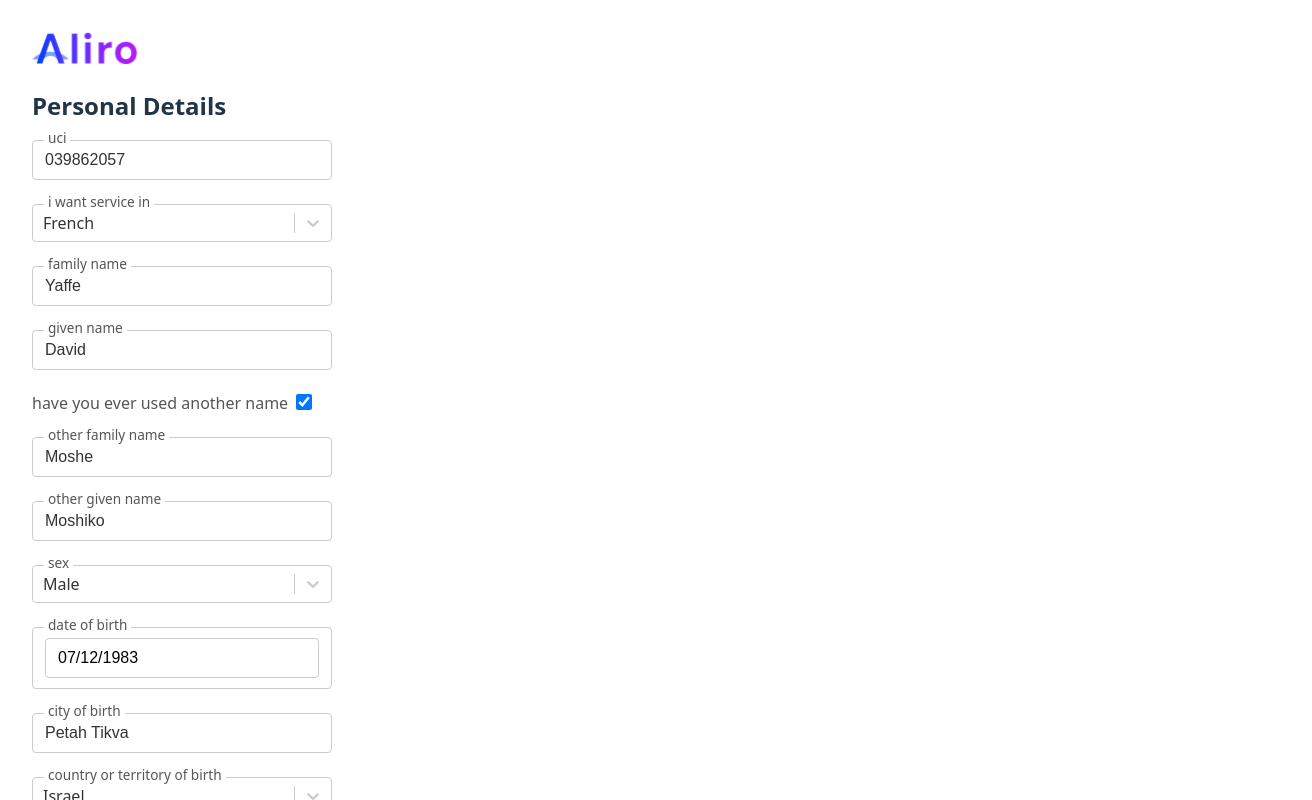
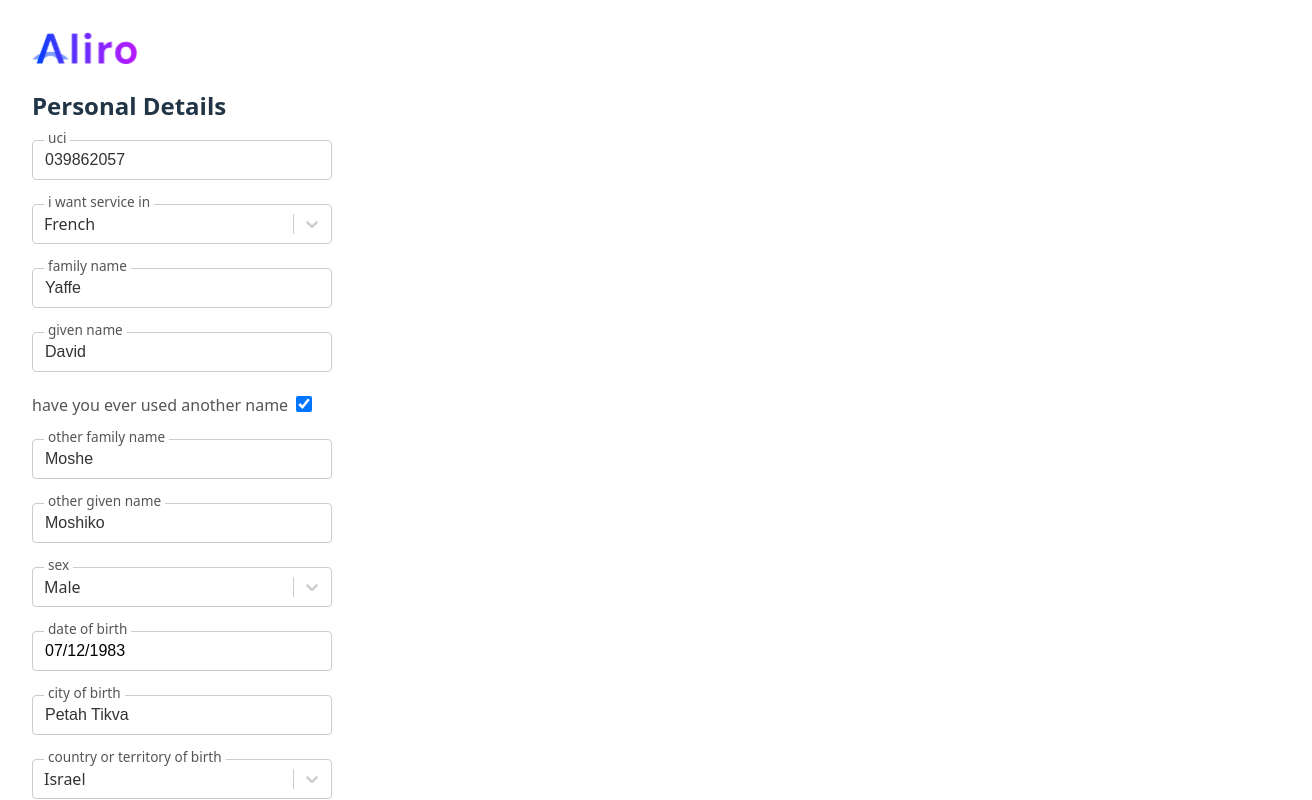
Before and after one commit to JennyCarroll/form-generator, a React (Vite) app: page / in a window 1280 px wide. Shown: the top 800 px of the page, 1312 px wide, since content can reach past the window. Built offline with nearby package versions, Linux system fonts and the light colour scheme.

Commit message:
revise data and uniform style for inputs

```diff
--- a/src/App.tsx
+++ b/src/App.tsx
@@ -4,7 +4,7 @@ import DynamicForm from './components/DynamicForm'
 function App() {
 
   return (
-      <div style={{height: '100vh', width: '100vw'}}>
+      <div style={{height: '100vh'}}>
           <img src={aliroLogo} style={{display: 'flex'}} alt="Aliro logo" />
           <DynamicForm />
       </div>
--- a/src/components/DynamicForm.tsx
+++ b/src/components/DynamicForm.tsx
@@ -150,6 +150,7 @@ const DynamicForm = () => {
                   control: (base) => ({
                     ...base,
                     width: "300px",
+                    padding: "1px",
                   }),
                   menuPortal: (base) => ({ ...base, zIndex: 2147483647 }),
                 }}
@@ -232,8 +233,9 @@ const DynamicForm = () => {
     <form onSubmit={handleSubmit(onSubmit)}>
       {Object.entries(formSchema).map(([pageKey, sections]) =>
         Object.entries(sections).map(([sectionKey, fields]) => (
-          <div key={sectionKey}>
+          <div  key={sectionKey}>
             <h2 style={{textTransform: 'capitalize'}}>{sectionKey.replace(/_/g, " ")}</h2>
+            <div className='section'>
             {Object.entries(fields)
               .filter(
                 ([fieldKey]) => fieldKey !== "validate" && fieldKey !== "ok"
@@ -252,6 +254,9 @@ const DynamicForm = () => {
                   {renderField(`${pageKey}.${sectionKey}.${fieldKey}`, field)}
                 </div>
               ))}
+
+            </div>
+
           </div>
         ))
       )}
--- a/src/index.css
+++ b/src/index.css
@@ -15,15 +15,6 @@
   -moz-osx-font-smoothing: grayscale;
 }
 
-a {
-  font-weight: 500;
-  color: #646cff;
-  text-decoration: inherit;
-}
-a:hover {
-  color: #535bf2;
-}
-
 p {
   margin-block-start: 0;
   margin-block-end: 0;
@@ -33,15 +24,13 @@ h2 {
   margin: 1.5rem 0rem 1rem 0rem;
 }
 
-/* input,
-select {
-    width: 100%;
-    background-color: #f5f5f5;
-} */
-
 ul {
   margin-block-start: unset;
   margin-block-end: unset;
+}
+
+form {
+  width: 700px;
 }
 
 *,
@@ -111,10 +100,10 @@ button:focus-visible {
 
 .form-group input,
 .form-group select,
-.form-group .react-datepicker-wrapper,
+.form-group .react-datepicker-wrapper__input-container,
 .form-group .react-select__control {
   position: relative;
-  width: 100%;
+  width: 300px;
   padding: 10px 12px;
   border: 1px solid #ccc;
   border-radius: 4px;
@@ -126,3 +115,13 @@ button:focus-visible {
 .datepicker-popper {
   z-index: 2147483648 !important;
 }
+
+
+/* .section {
+  display: grid;
+  grid-template-columns: 1fr 1fr;
+}
+
+.section > * {
+  align-self: start;
+} */
```
Also changed, not shown: src/data/data.json.
